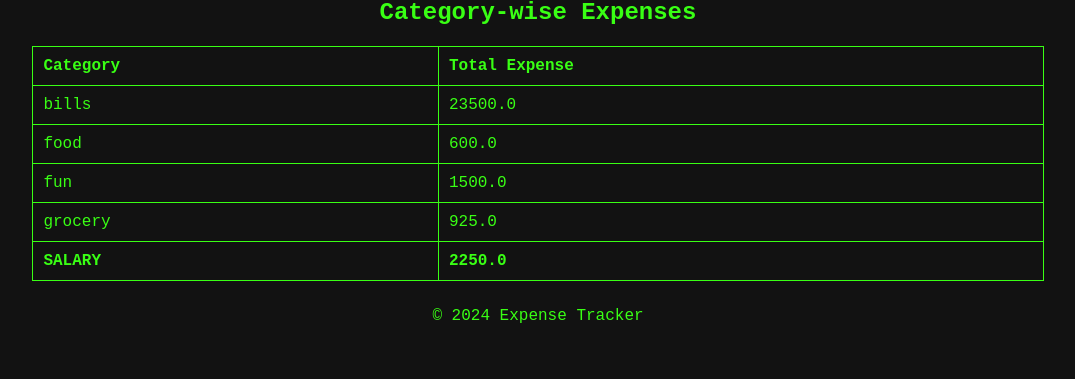
After one commit to KSTarun/ExpenseTracker, a Flask app: page /analytics in a window 1280 px wide. The commit adds this page. Shown: the part 539-918 px from the top of the page, without its empty margins (102-1177 px from the left). Run offline with Flask 3, Linux system fonts and the light colour scheme; data comes from the database, SQL or seed files in the repository; both versions use the stored data as it was after the commit.

Commit message:
analytics page added

```diff
--- a/app.py
+++ b/app.py
@@ -1,15 +1,21 @@
 from flask import Flask, request, render_template, redirect, url_for
 import sqlite3
 from datetime import datetime
+import matplotlib.pyplot as plt
+import os
 
 app = Flask(__name__)
 
-# Function to initialize database and tables
-def initialize():
+def get_db_connection():
+    conn = sqlite3.connect('expenses.db')
+    conn.row_factory = sqlite3.Row
+    return conn
+
+@app.before_request
+def initialize_db():
     with app.app_context():
         init_db('expenses.db')
 
-# Database initialization function
 def init_db(db_name):
     conn = sqlite3.connect(db_name)
     conn.execute('''
@@ -41,43 +47,6 @@ def init_db(db_name):
 
     conn.commit()
     conn.close()
-
-# Initialize database when the script runs
-initialize()
-
-# Route to display expense summary and manage expenses
-# @app.route('/')
-# def index():
-#     conn = get_db_connection()
-#     categories = conn.execute('SELECT DISTINCT name FROM categories ORDER BY name').fetchall()
-#     expenses = conn.execute('SELECT e.id, e.description, e.amount, e.date, c.name as category FROM expenses e LEFT JOIN categories c ON e.category_id = c.id').fetchall()
-#     budgets = conn.execute('SELECT b.id, b.amount, c.name as category FROM budgets b LEFT JOIN categories c ON b.category_id = c.id').fetchall()
-
-#     # Calculate total expenses per category
-#     total_expenses = conn.execute('''
-#         SELECT c.name as category, SUM(e.amount) as total_expense
-#         FROM expenses e
-#         JOIN categories c ON e.category_id = c.id
-#         GROUP BY c.name
-#     ''').fetchall()
-
-#     # Convert budgets and total_expenses to lists of dictionaries for mutability
-#     budgets = [dict(budget) for budget in budgets]
-#     total_expenses = [dict(expense) for expense in total_expenses]
-
-#     # Merge budget and total expenses
-#     expense_dict = {expense['category']: expense['total_expense'] for expense in total_expenses}
-#     for budget in budgets:
-#         budget['total_expense'] = expense_dict.get(budget['category'], 0)
-
-#     conn.close()
-
-#     # Calculate total budget and total expenses
-#     total_budget = sum(budget['amount'] for budget in budgets)
-#     total_expense = sum(expense['total_expense'] for expense in total_expenses)
-
-#     return render_template('index.html', categories=categories, expenses=expenses, budgets=budgets, total_budget=total_budget, total_expense=total_expense)
-
 
 @app.route('/')
 def index():
@@ -112,9 +81,7 @@ def index():
 
     return render_template('index.html', categories=categories, expenses=expenses, budgets=budgets, total_budget=total_budget, total_expense=total_expense)
 
-
-# Route to add new expense
-@app.route('/add_expense', methods=['GET', 'POST'])
+@app.route('/add_expense', methods=('GET', 'POST'))
 def add_expense():
     if request.method == 'POST':
         description = request.form['description']
@@ -131,8 +98,7 @@ def add_expense():
     conn.close()
     return render_template('add_expense.html', categories=categories)
 
-# Route to set or update budget
-@app.route('/set_budget', methods=['GET', 'POST'])
+@app.route('/set_budget', methods=('GET', 'POST'))
 def set_budget():
     if request.method == 'POST':
         category_id = request.form['category']
@@ -147,7 +113,7 @@ def set_budget():
             conn.execute('UPDATE budgets SET amount = ? WHERE category_id = ?', (amount, category_id))
         else:
             # Insert a new budget
-            conn.execute('INSERT INTO budgets (category_id, amount) VALUES (?, ?)', (category_id, amount))
+            conn.execute('INSERT INTO budgets (category_id, amount) VALUES (?, ?,)', (category_id, amount))
 
         conn.commit()
         conn.close()
@@ -157,7 +123,6 @@ def set_budget():
     conn.close()
     return render_template('set_budget.html', categories=categories)
 
-# Route to delete budgets
 @app.route('/delete_budgets', methods=['POST'])
 def delete_budgets():
     budget_ids = request.form.getlist('budget_ids')
@@ -168,7 +133,6 @@ def delete_budgets():
         conn.close()
     return redirect(url_for('index'))
 
-# Route to delete expense
 @app.route('/delete_expense', methods=['POST'])
 def delete_expense():
     expense_id = request.form['expense_id']
@@ -178,11 +142,31 @@ def delete_expense():
     conn.close()
     return redirect(url_for('index'))
 
-# Function to get database connection
-def get_db_connection():
-    conn = sqlite3.connect('expenses.db')
-    conn.row_factory = sqlite3.Row
-    return conn
+@app.route('/analytics')
+def analytics():
+    conn = get_db_connection()
+    expenses = conn.execute('''
+        SELECT c.name as category, SUM(e.amount) as total_expense
+        FROM expenses e
+        JOIN categories c ON e.category_id = c.id
+        GROUP BY c.name
+    ''').fetchall()
+    conn.close()
+
+    categories = [expense['category'] for expense in expenses]
+    total_expenses = [expense['total_expense'] for expense in expenses]
+
+    # Create pie chart
+    fig, ax = plt.subplots()
+    ax.pie(total_expenses, labels=categories, autopct='%1.1f%%', startangle=90)
+    ax.axis('equal')  # Equal aspect ratio ensures that pie is drawn as a circle.
+
+    # Save the pie chart as a static image
+    chart_path = os.path.join('static', 'pie_chart.png')
+    plt.savefig(chart_path)
+    plt.close(fig)
+
+    return render_template('analytics.html', chart_path=chart_path, expenses=expenses)
 
 if __name__ == '__main__':
     app.run(debug=True)
--- /dev/null
+++ b/templates/analytics.html
@@ -0,0 +1,44 @@
+<!DOCTYPE html>
+<html lang="en">
+<head>
+    <meta charset="UTF-8">
+    <meta name="viewport" content="width=device-width, initial-scale=1.0">
+    <title>Expense Analytics</title>
+    <link rel="stylesheet" href="{{ url_for('static', filename='style.css') }}">
+</head>
+<body>
+    <div class="container">
+        <header>
+            <h1>Expense Analytics</h1>
+            <a href="{{ url_for('index') }}">Return to Homepage</a>
+        </header>
+
+        <h2 style="text-align:center;">Expense Distribution by Category</h2>
+        <div style="text-align:center;">
+            <img src="{{ chart_path }}" alt="Pie Chart">
+        </div>
+
+        <h2 style="text-align:center;">Category-wise Expenses</h2>
+        <table border="2" style="width:100%; border-collapse: collapse;">
+            <thead>
+                <tr>
+                    <th>Category</th>
+                    <th>Total Expense</th>
+                </tr>
+            </thead>
+            <tbody>
+                {% for expense in expenses %}
+                <tr>
+                    <td>{{ expense.category }}</td>
+                    <td>{{ expense.total_expense }}</td>
+                </tr>
+                {% endfor %}
+            </tbody>
+        </table>
+
+        <footer>
+            <p>&copy; 2024 Expense Tracker</p>
+        </footer>
+    </div>
+</body>
+</html>
--- a/templates/index.html
+++ b/templates/index.html
@@ -10,7 +10,7 @@
     <div class="container">
         <header>
             <h1>Expense Tracker</h1>
-            <a href="{{ url_for('add_expense') }}">Add Expense</a> | <a href="{{ url_for('set_budget') }}">Set Budget</a>
+            <a href="{{ url_for('add_expense') }}">Add Expense</a> | <a href="{{ url_for('set_budget') }}">Set Budget</a> | <a href="{{ url_for('analytics') }}">View Analytics</a>
         </header>
 
         <h2 style="text-align:center;">Expense Summary</h2>
```
Also changed, not shown: expenses.db, static/pie_chart.png (added).
